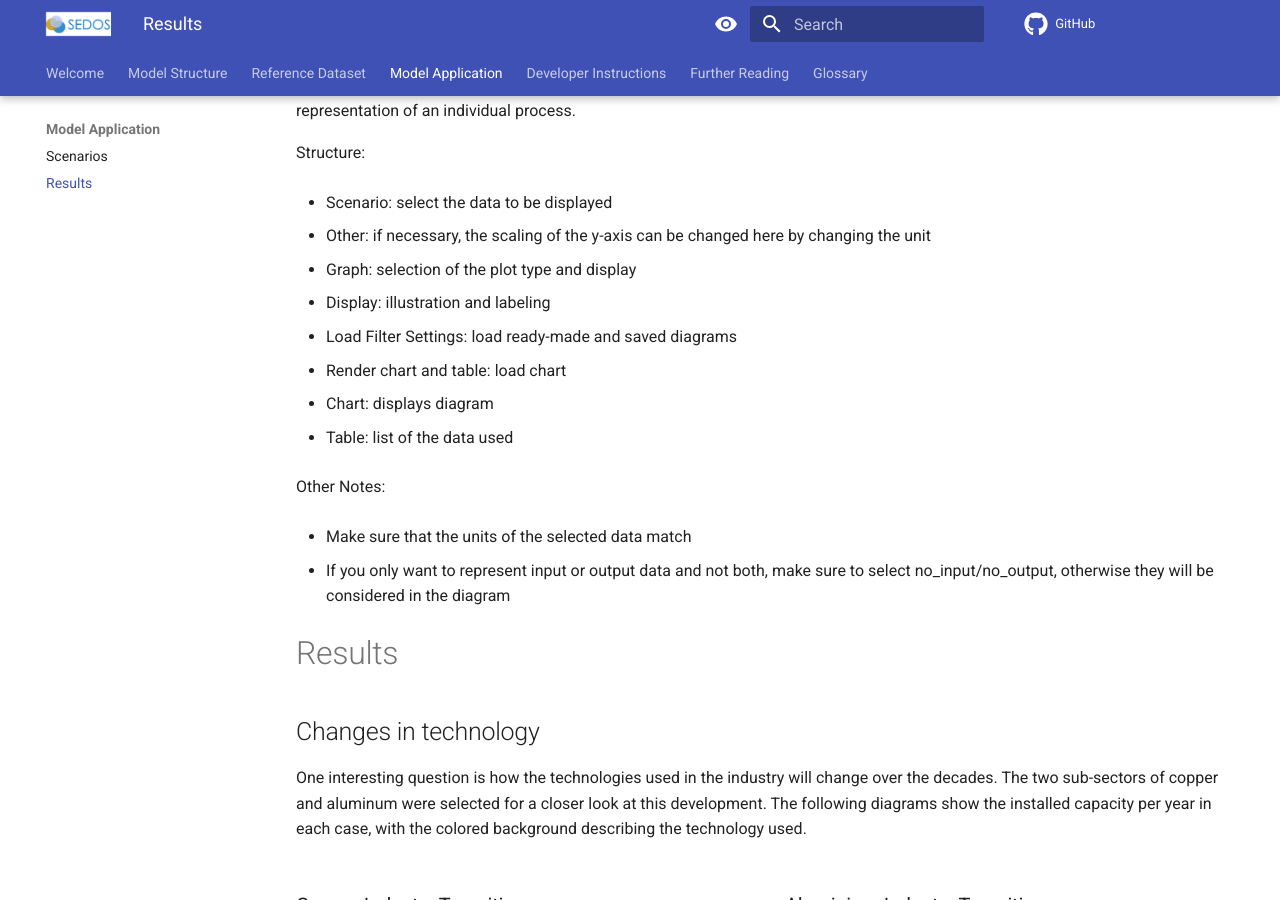
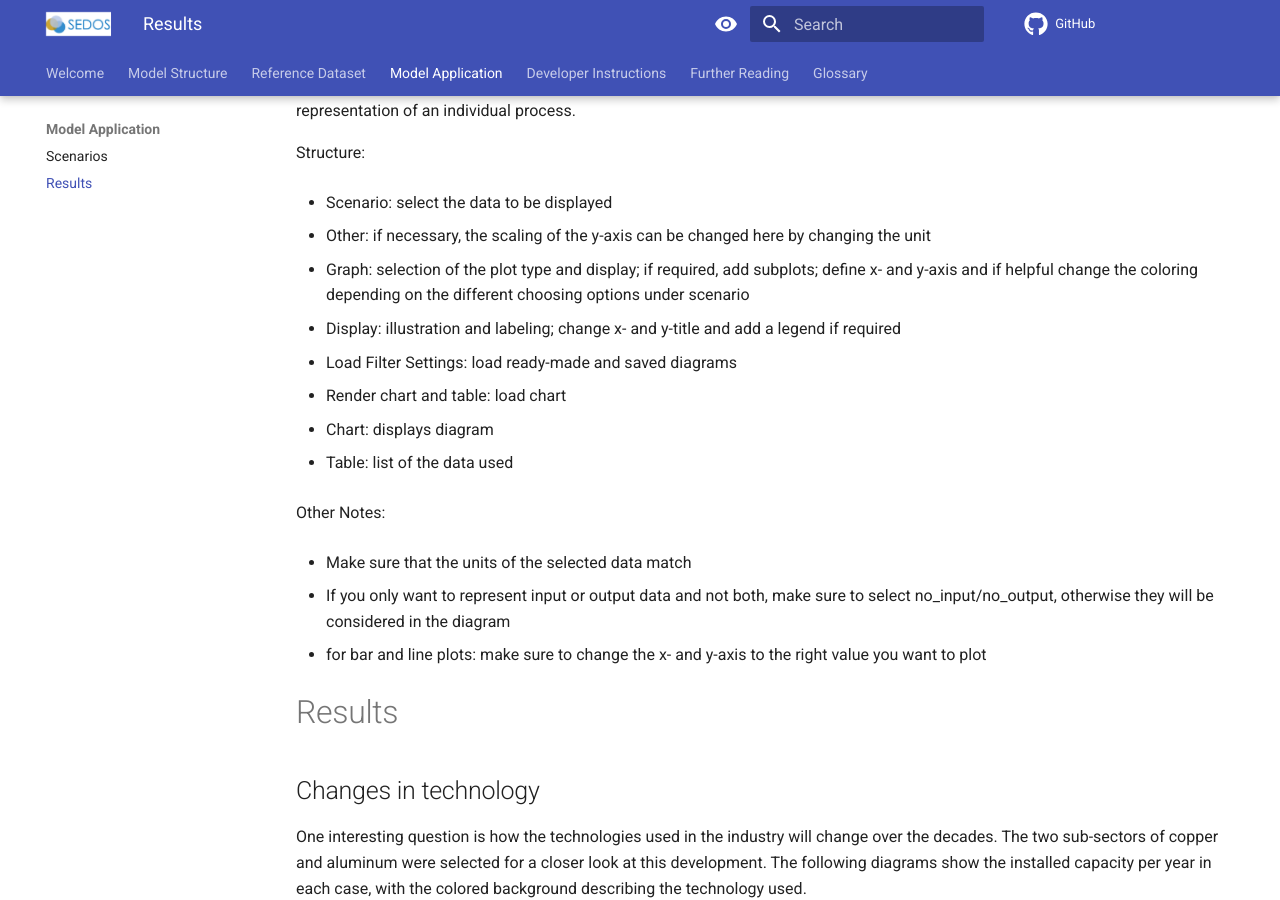
Before and after one commit to sedos-project/organization, an MkDocs documentation site: the page built from docs/visitor/model/results.md, in a window 1280 px wide and 900 px high, scrolled down 222 px. Built offline with MkDocs 1.6.1 and Material for MkDocs 9.7.7, drawn with Linux system fonts in a browser that asks for light colours; comment, search, counter and statistics services are not loaded.

Commit message:
Update GUI description

```diff
--- a/docs/visitor/model/results.md
+++ b/docs/visitor/model/results.md
@@ -13,9 +13,9 @@ Structure:
 
 - Other: if necessary, the scaling of the y-axis can be changed here by changing the unit
 
-- Graph: selection of the plot type and display
+- Graph: selection of the plot type and display; if required, add subplots; define x- and y-axis and if helpful change the coloring depending on the different choosing options under scenario
 
-- Display: illustration and labeling
+- Display: illustration and labeling; change x- and y-title and add a legend if required
 
 - Load Filter Settings: load ready-made and saved diagrams
 
@@ -30,6 +30,9 @@ Other Notes:
 - Make sure that the units of the selected data match
 
 - If you only want to represent input or output data and not both, make sure to select no_input/no_output, otherwise they will be considered in the diagram
+
+- for bar and line plots: make sure to change the x- and y-axis to the right value you want to plot
+
 
 # Results
 
```
